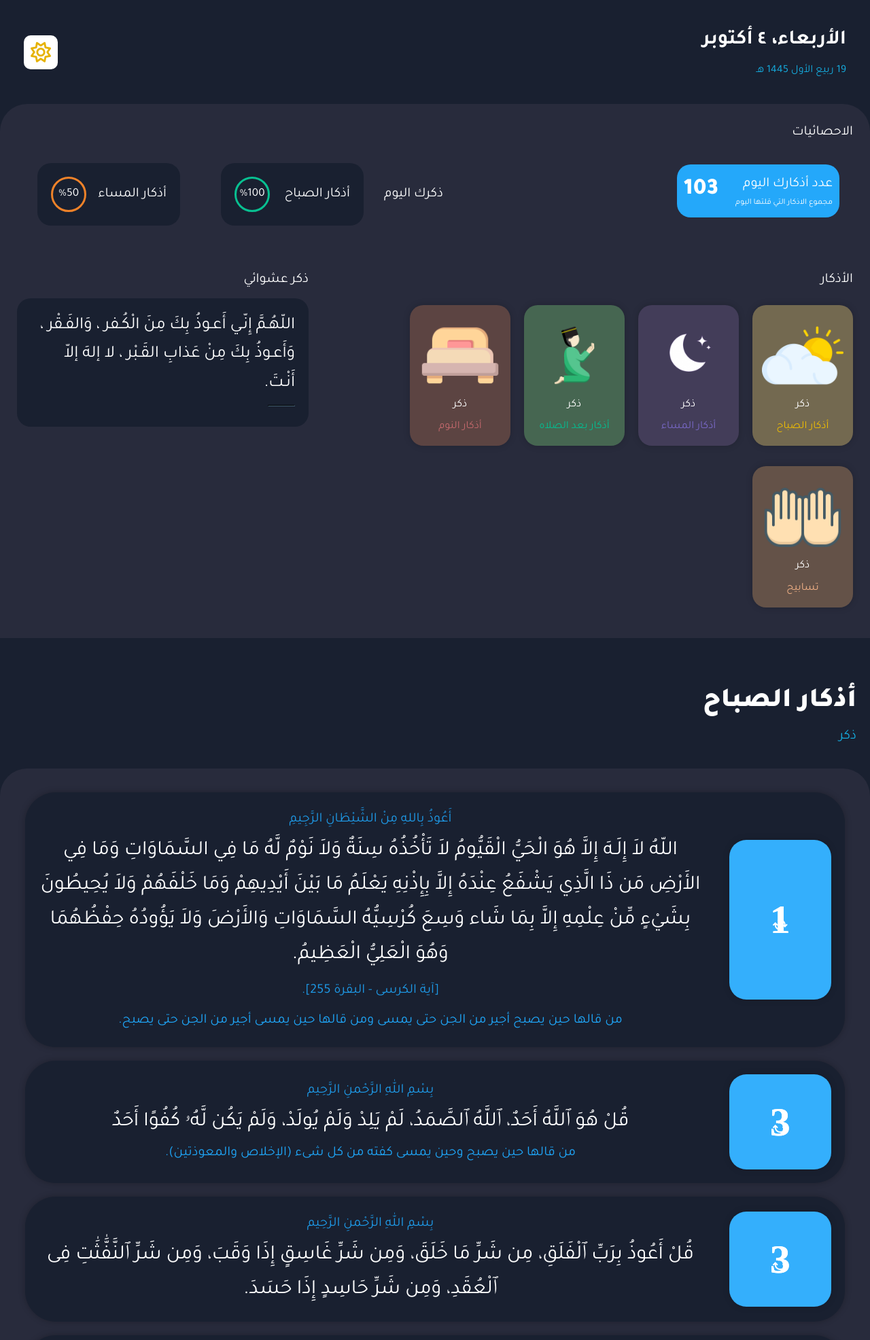
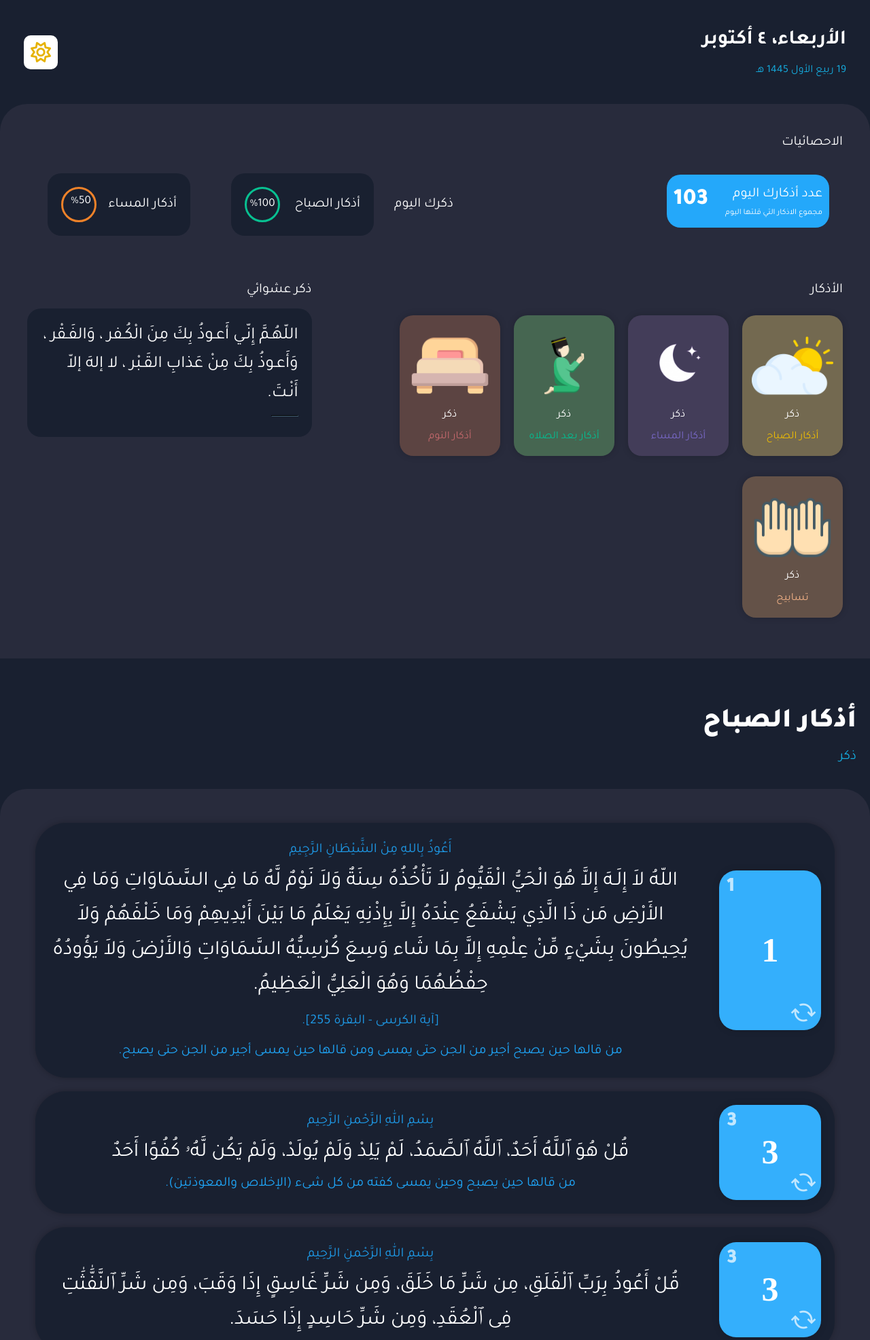
Before and after one commit to Muhammed-Sherif/azkar-website, a PHP site: page / in a window 1280 px wide. Shown: the top 1972 px of the page at 68% size. Run offline with PHP 8.4, Linux system fonts and the light colour scheme.

Commit message:
style.css

```diff
--- a/css/style.css
+++ b/css/style.css
@@ -52,13 +50,12 @@ span.higry-date {
 }
 .home-content,
 .content-area {
-  display: flex;
   flex-direction: column;
   background-color: #282b3c;
   border-top-left-radius: 40px;
   border-top-right-radius: 40px;
   font-size: 25px;
-  padding: 25px;
+  padding: 40px;
 }
 .home-content.light-mode,
 .content-area.light-mode {
@@ -122,7 +113,6 @@ span.higry-date {
   height: 52px;
   font-size: 17px;
   border-radius: 26px;
-  display: flex;
   align-items: center;
   justify-content: center;
 }
@@ -295,19 +281,38 @@ a {
   font-size: 30px;
 }
 .countercontainer {
-  display: flex;
   align-items: center;
   color: #000000b5;
 }
-.content-box .counter span {
+.content-box .counter .count-down {
+  font-size: 50px;
+  font-family: initial;
+  align-items: center;
+  justify-content: center;
+}
+.content-box .counter .count-clock {
+  text-align: left;
+  opacity: 0.7;
+  padding-left: 10px;
+}
+.content-box .counter .zekr-reset {
   position: absolute;
-  top: 50%;
-  left: 50%;
-  transform: translate(-50%, -50%);
-  font-weight: 700;
-  font-size: 60px;
+  bottom: 0;
+  opacity: 0.7;
+  margin-bottom: 5px
+}
+.zekr-reset i {
+  font-size: 40px;
+  padding: 20px 5px 0 0;
+  position: absolute;
+  bottom: 0;
+}
+.zekr-reset , .count-down , .count-clock {
+  display: block;
+  width: 100%;
   color: white;
-  font-family : initial ;
+  font-weight: 900;
+  height: calc(100%/3);
 }
 .content-box .counter span::selection {
   background-color: transparent;
@@ -626,3 +616,10 @@ span.title {
     width: 100%;
   }
 }
+.content-box , .content-box .content , .landing-area , .light-mode-icon,ul,a,.home,.date,.home-content,
+.content-area,.container,.sum-of-azkar .text-container,.statistics-area,.sum-of-azkar,.azkar-sabah-statistic,
+.azkar-masaa-statistic,.azkar-sabah-statistic span.count,
+.azkar-masaa-statistic span.count
+.night-mode-icon , footer , .contact-links ,.title-container , .content-box .counter .count-down , .countercontainer {
+  display : flex ;
+}
```
Also changed, not shown: other parts of css/style.css (+3 -30 lines).
